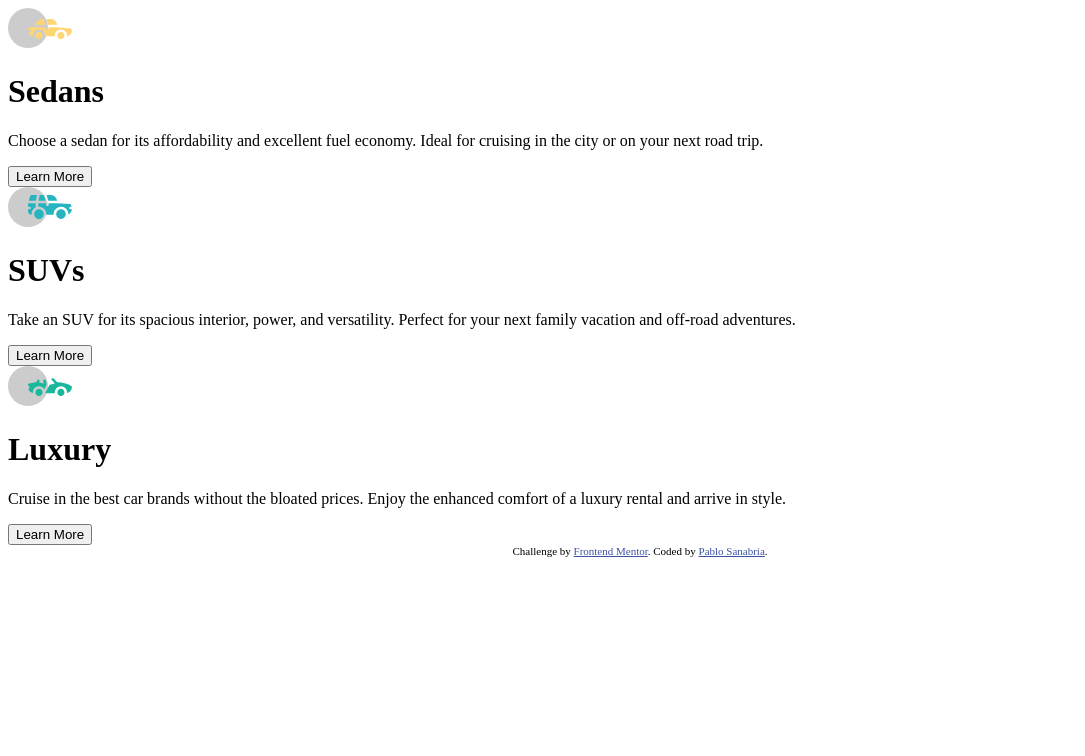
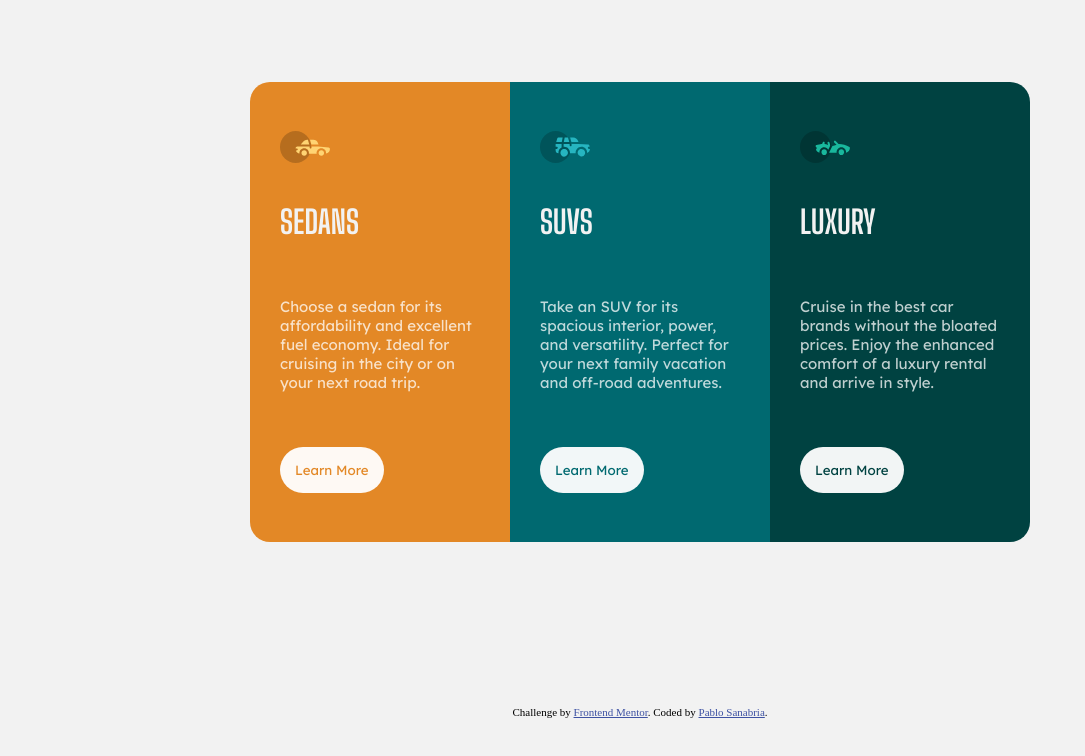
Before and after one commit to PabloESanabriaQ/3-column-preview-card-component-main, a plain HTML site: page index.html in a window 1280 px wide. Shown: the whole page, without its empty margins (0-1085 px from the left). Drawn offline with Linux system fonts and the light colour scheme.

Commit message:
added styles

```diff
--- a/styles.css
+++ b/styles.css
@@ -1,3 +1,88 @@
+:root {
+    /* COLORS */
+    /* Primary */
+    --brightOrange: hsl(31, 77%, 52%);
+    --darkCyan: hsl(184, 100%, 22%);
+    --veryDarkCyan: hsl(179, 100%, 13%);
+
+    /* Neutral */
+    --transparentWhite: hsla(0, 0%, 100%, 0.75);
+    --veryLightGray: hsl(0, 0%, 95%);
+
+    /* Font */
+    --fontFamilyTitles: 'Big Shoulders Display', cursive;
+    --fontFamilyParagraphs: 'Lexend Deca', sans-serif;
+}
+
+body {
+    display: grid;
+    justify-content: center;
+    align-items: center;
+    margin: 0;
+    height: 100vh;
+    background-color: var(--veryLightGray);
+}
+
+p {
+    font-family: var(--fontFamilyParagraphs);
+    font-size: 15px;
+    color: var(--transparentWhite);
+}
+
+h1 {
+    font-family: var(--fontFamilyTitles);
+    color: var(--veryLightGray);
+    text-transform: uppercase;
+}
+
+main {
+    display: flex;
+    overflow: hidden;
+    border-radius: 20px;
+    width: fit-content;
+    height: fit-content;
+}
+
+button {
+    font-family: var(--fontFamilyParagraphs);
+    background-color: var(--veryLightGray);
+    padding: 15px;
+    border-radius: 30px;
+    border: none;
+    width: max-content;
+    margin-top: 10%;
+    mix-blend-mode: screen;
+}
+
+button:hover {
+    cursor: pointer;
+}
+
+img {
+    width: 50px;
+}
+
+.card {
+    display: flex;
+    flex-direction: column;
+    justify-content: space-evenly;
+    width: 200px;
+    height: 400px;
+    padding: 30px;
+}
+
+#sedans {
+    background-color: var(--brightOrange);
+}
+
+#suvs {
+    background-color: var(--darkCyan);
+}
+
+#luxury {
+    background-color: var(--veryDarkCyan);
+}
+
 .attribution {
     font-size: 11px;
     text-align: center;
@@ -6,3 +91,14 @@
 .attribution a {
     color: hsl(228, 45%, 44%);
 }
+
+@media (max-width: 600px) {
+    body {
+        height: max-content;
+    }
+
+    main {
+        flex-direction: column;
+        margin: 10px auto;
+    }
+}
```
